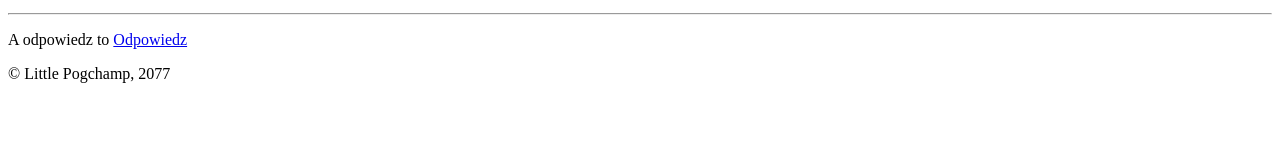
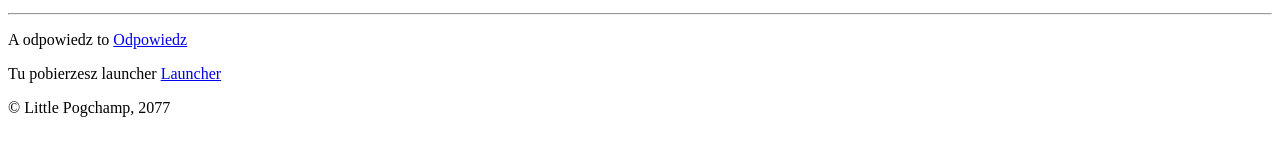
Before and after one commit to Ciochinio/WitcherCraftSite, a plain HTML site: page index.html in a window 1280 px wide. Shown: the part 455-610 px from the top of the page. Drawn offline with Linux system fonts and the light colour scheme.

Commit message:
Update index.html

```diff
--- a/index.html
+++ b/index.html
@@ -23,6 +23,7 @@ WitcherCraft
 <p><img src="https://image.slidesharecdn.com/gsvgrowtheconomy2015li-151016182306-lva1-app6891/95/finding-the-next-facebook-15-638.jpg?cb=1445356078" alt="A Great HTML Resource"></p>
 <hr>
 <p>A odpowiedz to <a href="/pages/yes">Odpowiedz</a> </p>
+<p>Tu pobierzesz launcher <a href="https://mega.nz/file/phElhaZT#3uiusMPZa_4zDYgrW4GDGX2bXufQbdoEvBK-ffFdp9k">Launcher</a> </p>
 <!-- And add a copyright notice.-->
 <p>&#169; Little Pogchamp, 2077</p>
 </body>
```
